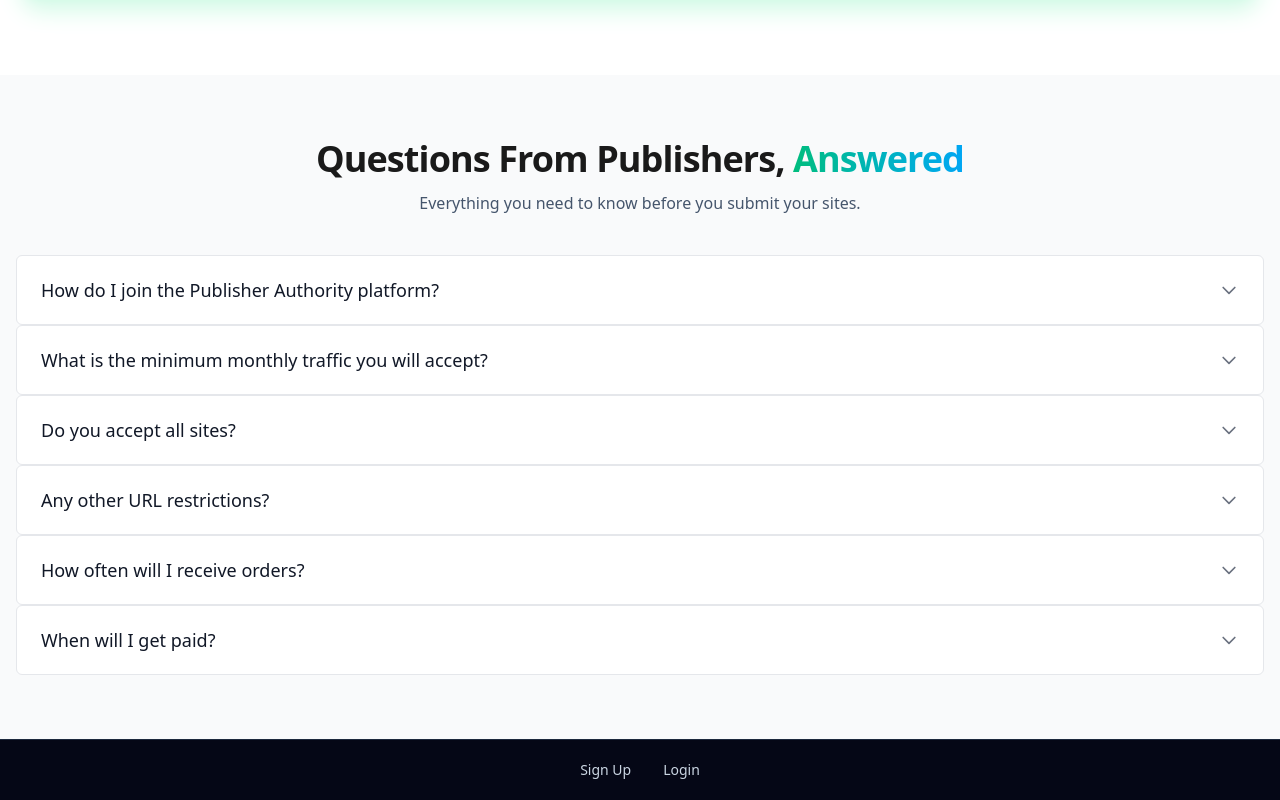
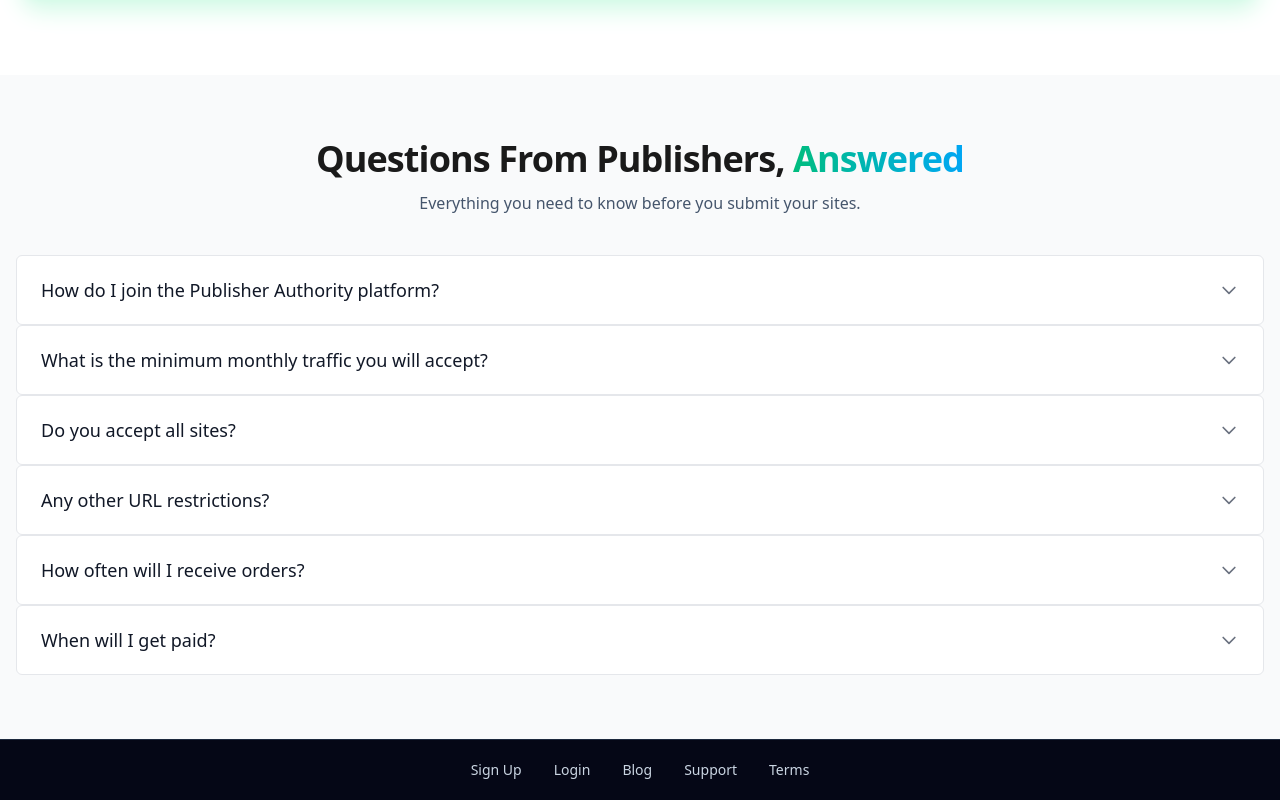
Before and after one commit to ESRAILHAQUE/publisherauthority-frontend, a Next.js app: page / in a window 1280 px wide. Shown: the part 2978-3778 px from the top of the page. Built offline with nearby package versions, Linux system fonts and the light colour scheme.

Commit message:
Add blog/support/terms links to footer

```diff
--- a/components/layout/Footer.tsx
+++ b/components/layout/Footer.tsx
@@ -10,6 +10,15 @@
         <a href="/auth/login" className="hover:text-white transition-colors">
           Login
         </a>
+        <a href="/blog" className="hover:text-white transition-colors">
+          Blog
+        </a>
+        <a href="/support" className="hover:text-white transition-colors">
+          Support
+        </a>
+        <a href="/terms" className="hover:text-white transition-colors">
+          Terms
+        </a>
       </div>
     </footer>
   );
```
